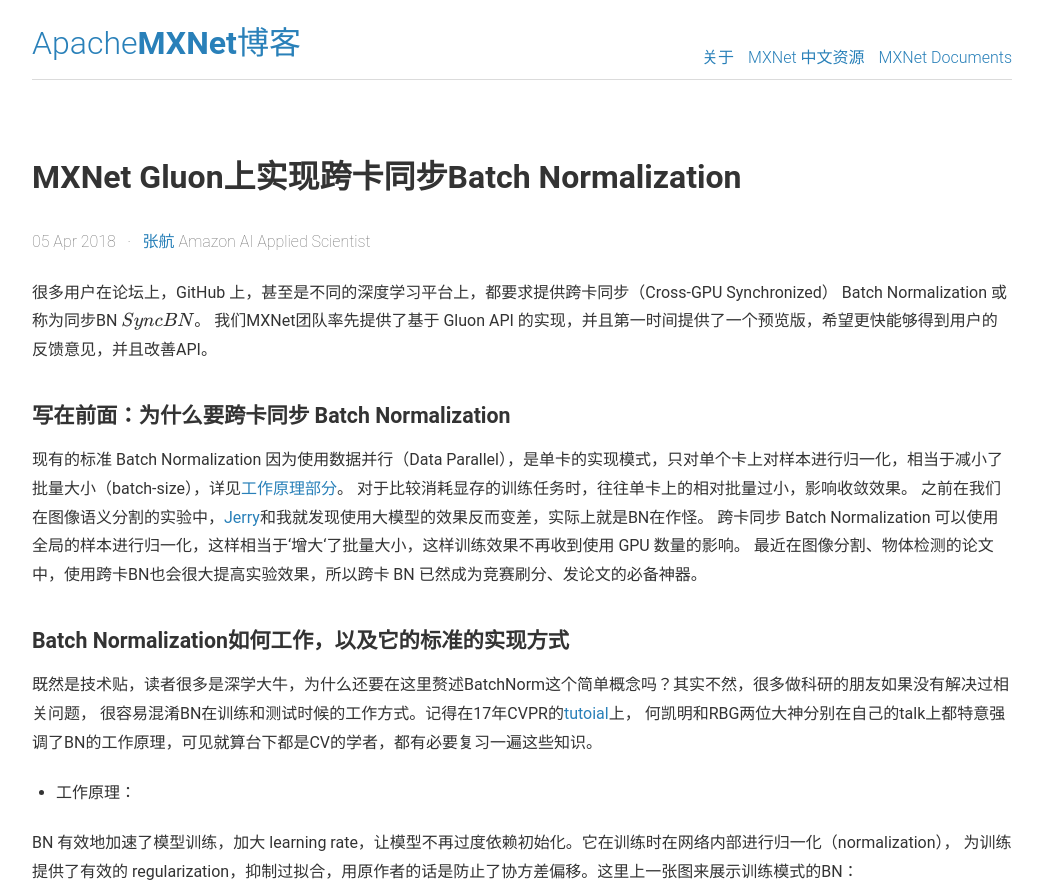
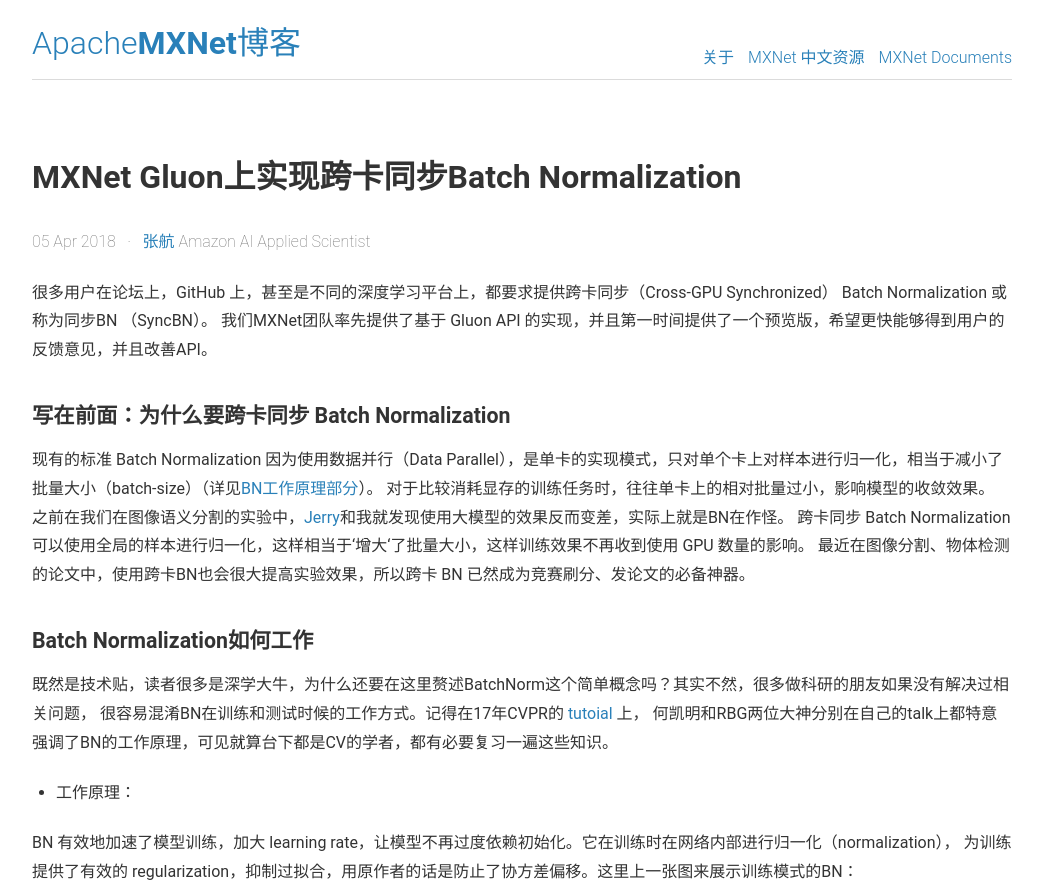
Before and after one commit to mxnet-zh/blog, a Jekyll site: the page built from _posts/2018-04-05-syncbn.md, in a window 1280 px wide and 900 px high, cut to the strip 0-884 px from the top of the window. Shown: the whole strip, without its empty margins (118-1161 px from the left). Built offline with Jekyll 4.4.1, drawn with Linux system fonts in a browser that asks for light colours; formulas are drawn with MathJax 3; some of the changed text lies outside the part shown.

Commit message:
Update 2018-04-05-syncbn.md

```diff
--- a/_posts/2018-04-05-syncbn.md
+++ b/_posts/2018-04-05-syncbn.md
@@ -3,20 +3,20 @@
 author: <a href="http://hangzh.com/">张航</a> Amazon AI Applied Scientist
 ---
 
-很多用户在论坛上，GitHub 上，甚至是不同的深度学习平台上，都要求提供跨卡同步（Cross-GPU Synchronized） Batch Normalization 或称为同步BN (SyncBN)。
+很多用户在论坛上，GitHub 上，甚至是不同的深度学习平台上，都要求提供跨卡同步（Cross-GPU Synchronized） Batch Normalization 或称为同步BN （SyncBN）。
 我们MXNet团队率先提供了基于 Gluon API 的实现，并且第一时间提供了一个预览版，希望更快能够得到用户的反馈意见，并且改善API。
 
 ### 写在前面：为什么要跨卡同步 Batch Normalization
-现有的标准 Batch Normalization 因为使用数据并行（Data Parallel），是单卡的实现模式，只对单个卡上对样本进行归一化，相当于减小了批量大小（batch-size），详见[工作原理部分](#Batch Normalization如何工作，以及它的标准的实现方式)。
-对于比较消耗显存的训练任务时，往往单卡上的相对批量过小，影响收敛效果。
+现有的标准 Batch Normalization 因为使用数据并行（Data Parallel），是单卡的实现模式，只对单个卡上对样本进行归一化，相当于减小了批量大小（batch-size）（详见[BN工作原理部分](#batch-normalization如何工作)）。
+对于比较消耗显存的训练任务时，往往单卡上的相对批量过小，影响模型的收敛效果。
 之前在我们在图像语义分割的实验中，[Jerry](http://zhongyuezhang.com/)和我就发现使用大模型的效果反而变差，实际上就是BN在作怪。
 跨卡同步 Batch Normalization 可以使用全局的样本进行归一化，这样相当于‘增大‘了批量大小，这样训练效果不再收到使用 GPU 数量的影响。
 最近在图像分割、物体检测的论文中，使用跨卡BN也会很大提高实验效果，所以跨卡 BN 已然成为竞赛刷分、发论文的必备神器。
 
 
-### Batch Normalization如何工作，以及它的标准的实现方式
+### Batch Normalization如何工作
 既然是技术贴，读者很多是深学大牛，为什么还要在这里赘述BatchNorm这个简单概念吗？其实不然，很多做科研的朋友如果没有解决过相关问题，
-很容易混淆BN在训练和测试时候的工作方式。记得在17年CVPR的[tutoial](http://deeplearning.csail.mit.edu/)上，
+很容易混淆BN在训练和测试时候的工作方式。记得在17年CVPR的 [tutoial](http://deeplearning.csail.mit.edu/) 上，
 何凯明和RBG两位大神分别在自己的talk上都特意强调了BN的工作原理，可见就算台下都是CV的学者，都有必要复习一遍这些知识。
 
 - 工作原理：
@@ -63,5 +63,4 @@
 欢迎查看[常见问答](https://github.com/zhanghang1989/MXNet-Gluon-SyncBN/blob/master/ChineseQA.md),
 并且到[论坛讨论区](https://discuss.gluon.ai/t/topic/1156)交流。
 
-特别感谢[林海滨](https://github.com/eric-haibin-lin)在后台实现的大力帮助。
-[**[预览版代码链接](https://github.com/zhanghang1989/MXNet-Gluon-SyncBN)**]
+[**[预览版代码链接](https://github.com/zhanghang1989/MXNet-Gluon-SyncBN)**]，特别感谢[林海滨](https://github.com/eric-haibin-lin)在后台实现的大力帮助。
```
Also changed, not shown: other parts of _posts/2018-04-05-syncbn.md (+1 -1 lines).
